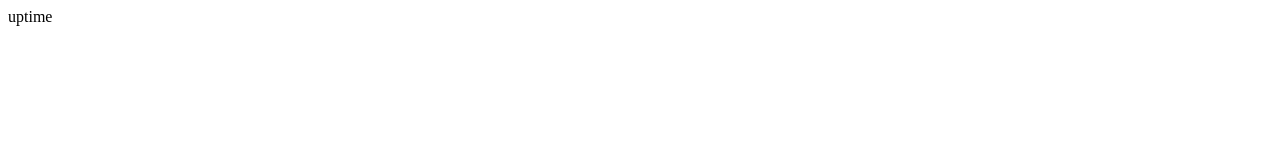
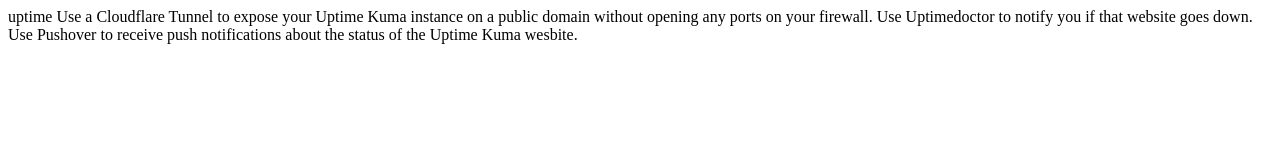
Before and after one commit to joeltimm/uptime, a plain HTML site: page index.html in a window 1280 px wide. Drawn offline with Linux system fonts and the light colour scheme.

Commit message:
added cloudflared tunnel, .env .dockerignore and docker-compose.yml

```diff
--- a/index.html
+++ b/index.html
@@ -1,5 +1,8 @@
 <html>
 <body>
 uptime
+Use a Cloudflare Tunnel to expose your Uptime Kuma instance on a public domain without opening any ports on your firewall.
+Use Uptimedoctor to notify you if that website goes down.
+Use Pushover to receive push notifications about the status of the Uptime Kuma wesbite.
 </body>
 </html>
```
Also changed, not shown: 1 other file.
